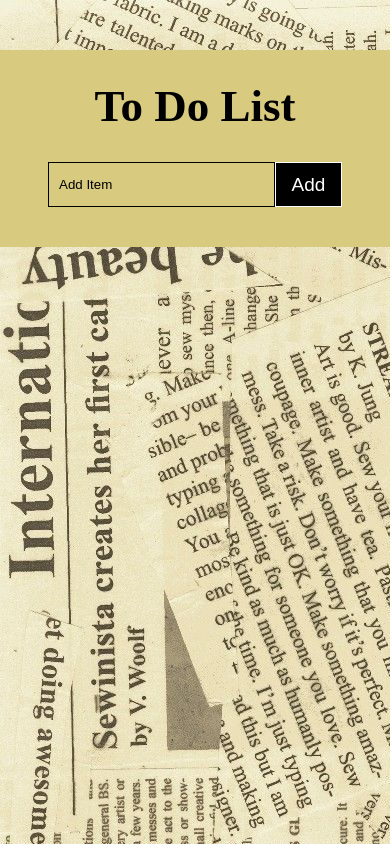
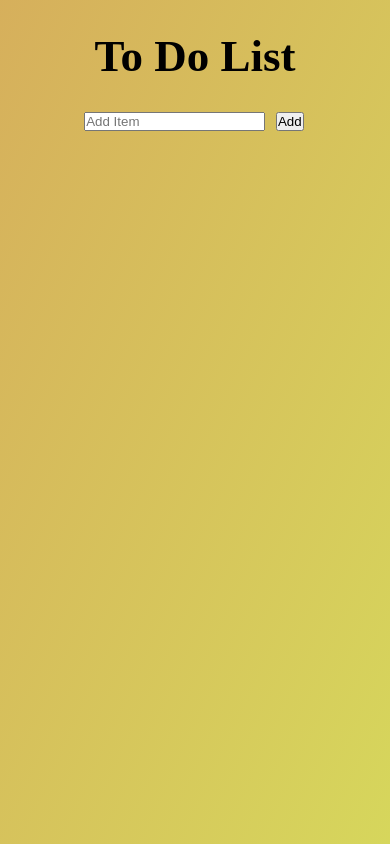
Before and after one commit to BDavid57/To-Do-List-App, a React (Create React App) app: page / in a window 390 px wide. Built offline with nearby package versions, Linux system fonts and the light colour scheme; a web font is replaced by a local one.

Commit message:
more responsive

```diff
--- a/src/App.css
+++ b/src/App.css
@@ -24,67 +24,94 @@
   margin-top: 50px;
   margin-bottom: 50px;
   padding: 30px;
-  background-color:rgb(216, 202, 126);
+  background-image:linear-gradient(to bottom right, hsl(41, 60%, 60%), hsl(60, 60%, 60%));
 }
+
+
+
+/* Input Area */
 
 .input-wrapper {
   display: flex;
   justify-content: space-between;
   align-items: center;
-  width: 555px;
+  width: auto;
+  column-gap: 5%;
+  margin: 10px 10px 0px 10px;
+}
+.input-wrapper TextField::placeholder{
+  font-weight: bold;
+}
+.item-text {
+  color: rgb(0, 0, 0);
+  flex: 1 1 100%;
+  padding: 10px;
+  padding-left: 20px;
+  height: 45px;
+  background-image: transparent;
 }
 
-.input-wrapper input {
-  color: rgb(0, 0, 0);
-  width: 440px;
-  padding: 10px;
+.date-time-wrapper button {
+  border: 1px solid rgb(255, 255, 255);
   height: 45px;
-  margin-left: 10px;
-  margin-bottom: 10px;
-  background-color: rgb(216, 202, 126);
-  border: 1px solid rgb(0, 0, 0);
+  width: 100px;
+  background-image: linear-gradient(180deg, hsl(0, 0%, 0%), hsl(0, 4%, 29%));
+  color: rgb(255, 255, 255);
+  font-size: 19px;
 }
-.input-wrapper input::placeholder {
-  color: rgb(0, 0, 0);
+.date-time-wrapper button:hover {
+  cursor: pointer;
 }
 
-.input-wrapper button {
-  border: 1px solid rgb(255, 255, 255);
-  height: 45px;
-  width: 95px;
-  margin-bottom: 10px;
-  background-color: rgb(0, 0, 0);
-  color: rgb(255, 255, 255);
-  font-size: 19px;
-  margin-right: 10px;
+.date-time-wrapper {
+  display: flex;
+  justify-content: space-between;
+  width: 100%;
+  padding: 15px;
+  margin-top: 15px;
 }
-.input-wrapper button:hover {
-  cursor: pointer;
+.date-and-time {
+  display: flex;
 }
+.time {
+  margin-left: 35px;
+}
+
+
+/* Content Area */
 
 .item {
   border: 1px solid rgb(255, 255, 255);
   display: flex;
-  justify-content: space-between;
-  align-items: center;
+  flex-direction: column;
   width: 550px;
-  margin: 10px;
+  margin: 0px 10px 10px 10px;
   padding: 7px 20px 7px 25px;
-  background-color: rgb(0, 0, 0);
+  background-image: linear-gradient(180deg, hsl(0, 0%, 0%), hsl(0, 4%, 29%));
 }
 .item p {
+  flex: 1 1 80%;
   margin: 0;
   padding: 5px;
   max-width: 500px;
   color: rgb(255, 255, 255);
   font-size: 22px;
 }
+.date-time-display {
+  display: flex;
+  width: 100%;
+  border-bottom: 1px solid white;
+}
+.time-display {
+  margin-left: 50px;
+}
+.content-display {
+  display: flex;
+  justify-content: space-between;
+  align-items: center;
+  margin: 15px 0px 10px 0px;
+}
 
-.delete-button {
-  color: rgb(245, 126, 126);
-  height: 40px;
-  width: 40px;
-}
 .delete-button:hover {
   cursor: pointer;
 }
@@ -96,17 +123,46 @@ h1 {
   text-align: center;
 }
 
-@media(max-width: 500px){
+@media(max-width: 600px){
   .wrapper {
     width: 100%;
   }
   .input-wrapper {
     width: 100%;
+    margin-left: -3px;
   }
-  .input-wrapper input {
+  .item {
+    max-width: 400px;
+    margin: 0 auto;
+  }
+  .date-time-wrapper {
+    flex-direction: column;
+    justify-content: center;
+    align-items: center;
     width: 100%;
   }
-  .item {
-    width: 100%;
+  .date {
+    margin-bottom: 10px;
+  }
+  .time {
+    margin-bottom: 20px;
+  }
+  .wrapper {
+    min-height: 100vh;
+    margin: 0;
   }
 }
+
+@media(max-width: 500px) {
+  .item {
+    max-width: 380px;
+    margin: 0 auto;
+  }
+}
+
+@media(max-width: 400px) {
+  .item {
+    max-width: 330px;
+    margin: 0 auto;
+  }
+}
```
